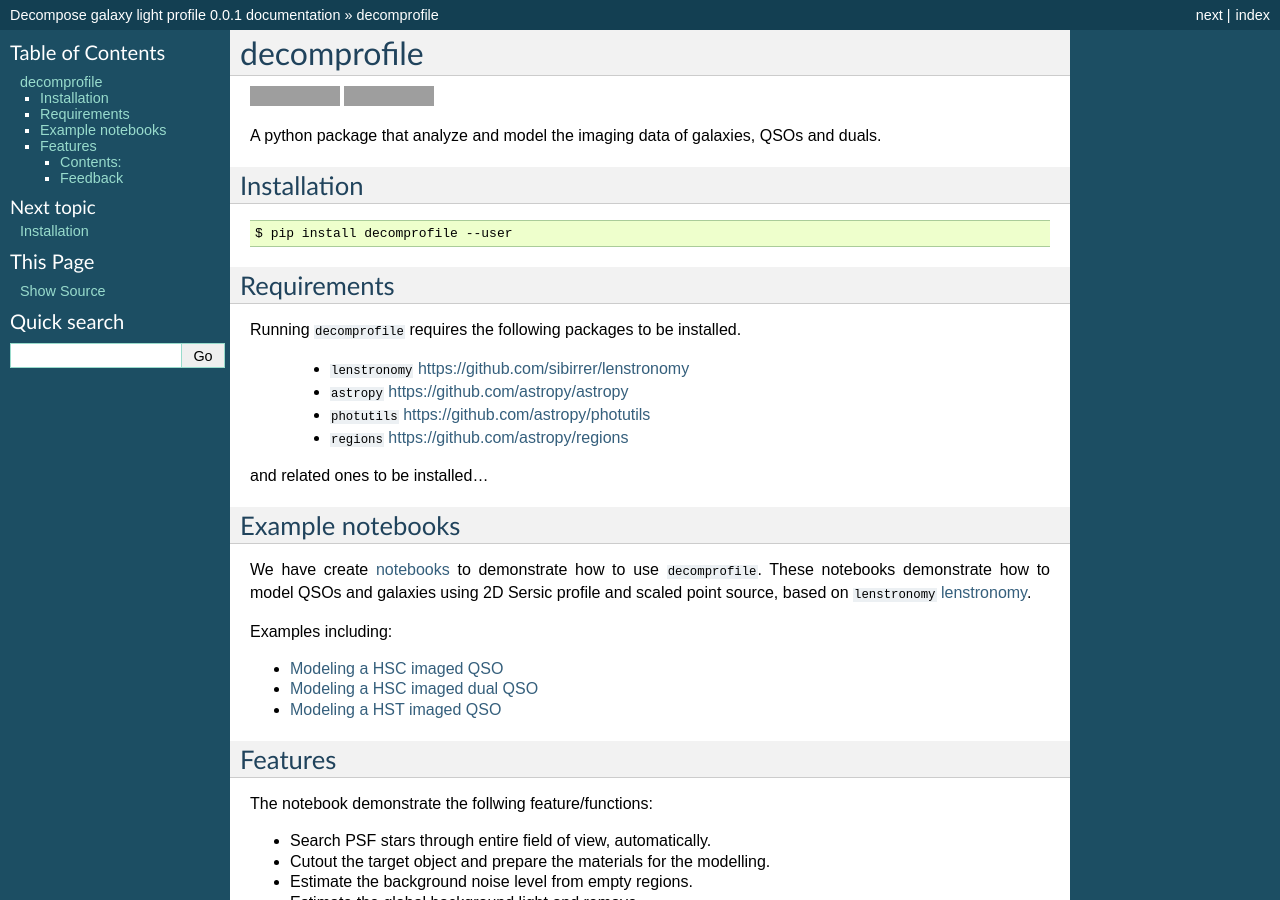
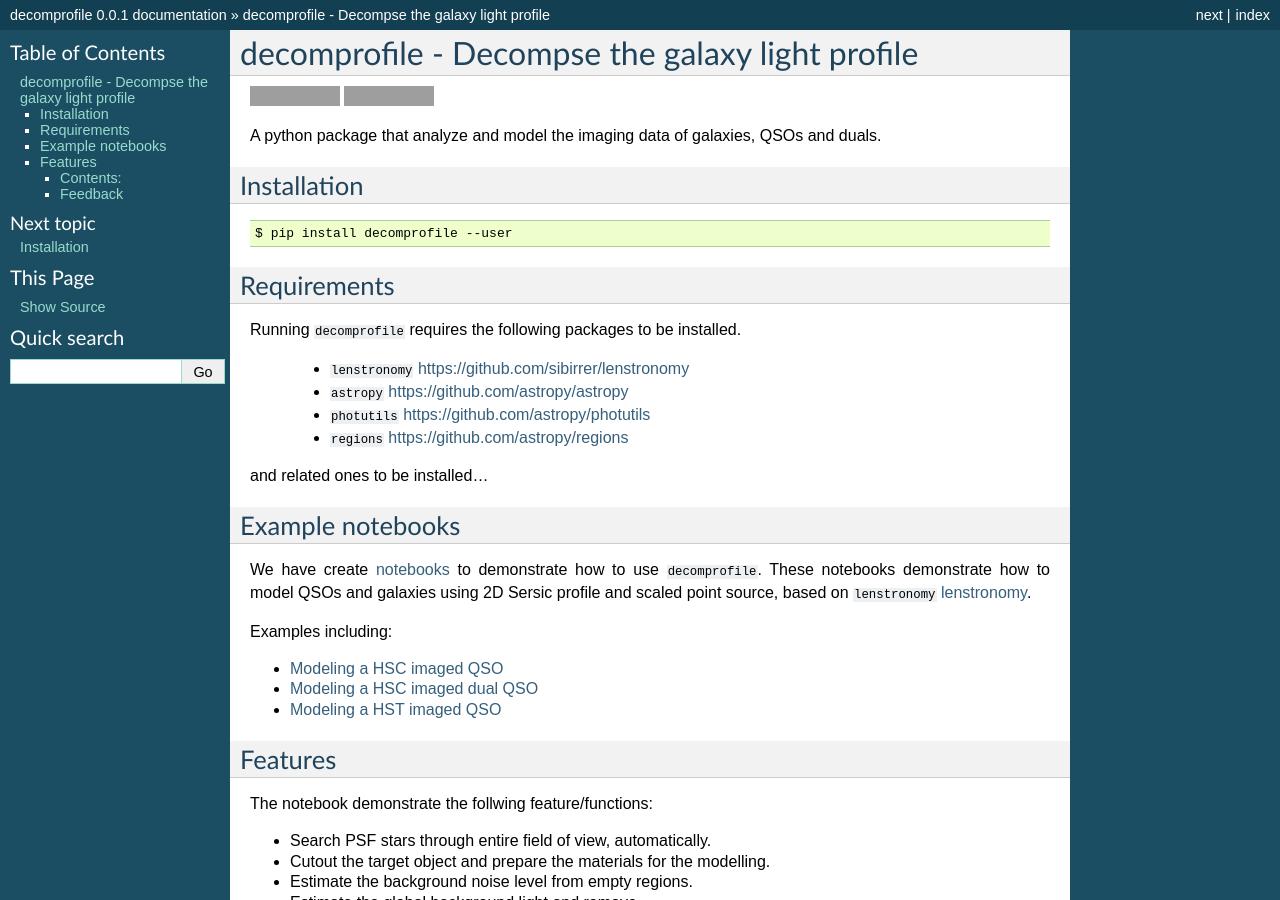
Before and after one commit to dartoon/galight, a Sphinx documentation site: the page built from docs/index.rst, in a window 1280 px wide and 900 px high. Built offline with Sphinx 7.4.7, drawn with Linux system fonts in a browser that asks for light colours; some of the changed text lies outside the part shown; grey boxes are pictures that could not be loaded.

Commit message:
Update the name

```diff
--- a/README.rst
+++ b/README.rst
@@ -1,5 +1,5 @@
 =============================
-decomprofile
+decomprofile - Decompse the galaxy light profile
 =============================
 
 .. image:: https://badge.fury.io/py/decomprofile.png
--- a/docs/conf.py
+++ b/docs/conf.py
@@ -46,7 +46,7 @@ source_suffix = '.rst'
 master_doc = 'index'
 
 # General information about the project.
-project = u'Decompose galaxy light profile'
+project = u'decomprofile'
 copyright = u'2020, Xuheng Ding'
 
 # The version info for the project you're documenting, acts as replacement for
```
